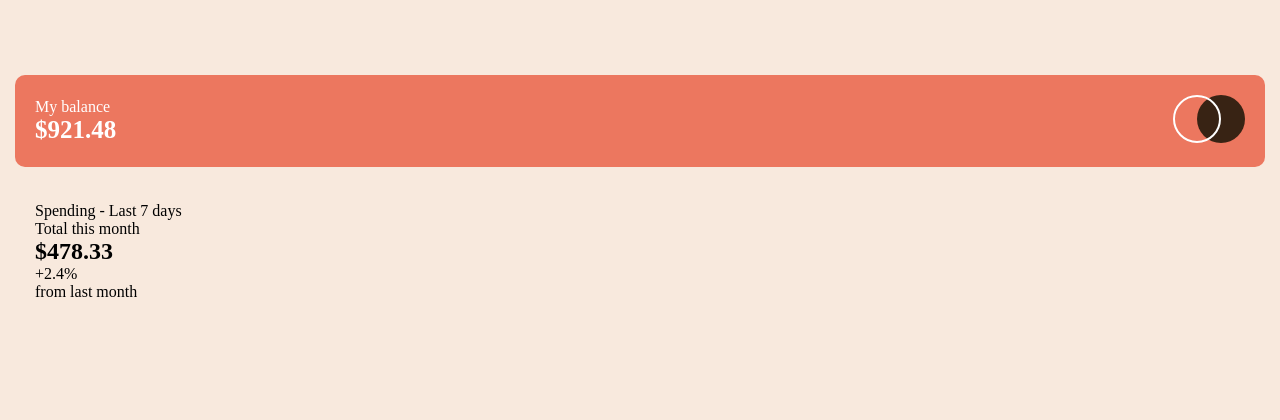
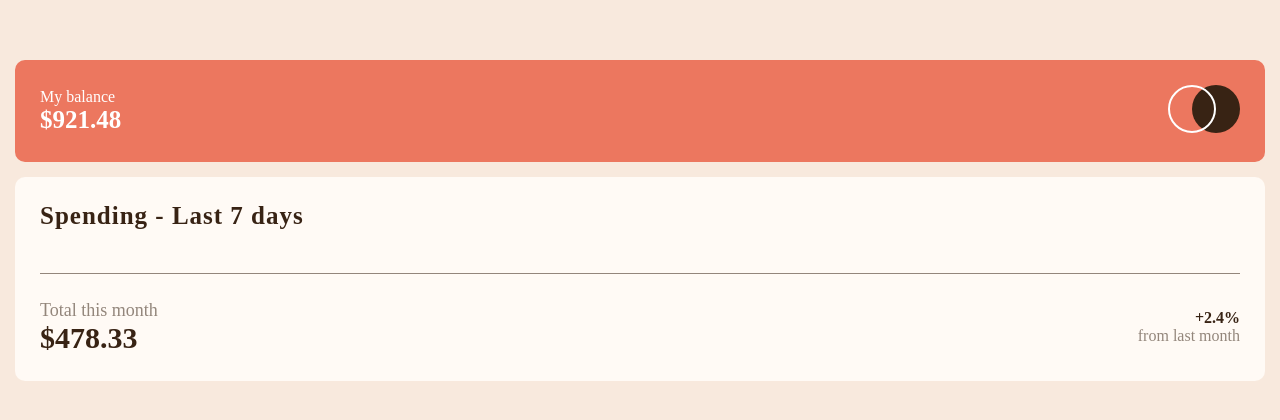
Before and after one commit to Erick559/Expense-tracker-component, a plain HTML site: page index.html in a window 1280 px wide. Shown: the part 180-600 px from the top of the page. Drawn offline with Linux system fonts and the light colour scheme.

Commit message:
feat: Complete styling the entire card component.

```diff
--- a/index.html
+++ b/index.html
@@ -36,7 +36,7 @@
         </div>
 
         <div class="monthly-increase">
-          <p class="increase">+2.4% <br> from last month</p>
+          <p class="increase">+2.4% <br><span>from last month</span></p>
         </div>
       </div>
     </div>
--- a/style.css
+++ b/style.css
@@ -46,7 +46,7 @@ body{
 .header,
 .chart-section{
     border-radius:10px;
-    padding:20px;
+    padding:25px;
 }
 
 .balance-section{
@@ -57,3 +57,48 @@ body{
     font-size: 25px;
     font-weight: 700;
 }
+
+.chart-section{
+    background: hsl(33, 100%, 98%);
+    display: grid;
+    gap:25px;
+}
+
+.card-title{
+    font-size: 25px;
+    font-weight: 600;
+    color:var(--primary-text);
+    letter-spacing: 1px;
+}
+
+.chart{
+    padding-bottom:15px;
+    border-bottom: 1px solid var(--secondary-text);
+}
+
+.monthly-summary{
+    display: flex;
+    justify-content: space-between;
+    align-items: center;
+}
+
+.monthly-total .title{
+    font-size:var(--font-size);
+    color:var(--secondary-text)
+}
+
+.monthly-total .total{
+    font-size: 30px;
+    color: var(--primary-text);
+}
+
+.monthly-increase .increase{
+    text-align: right;
+    color: var(--primary-text);
+    font-weight: 700;
+}
+
+.increase span{
+    color:var(--secondary-text);
+    font-weight: 500;
+}
```
